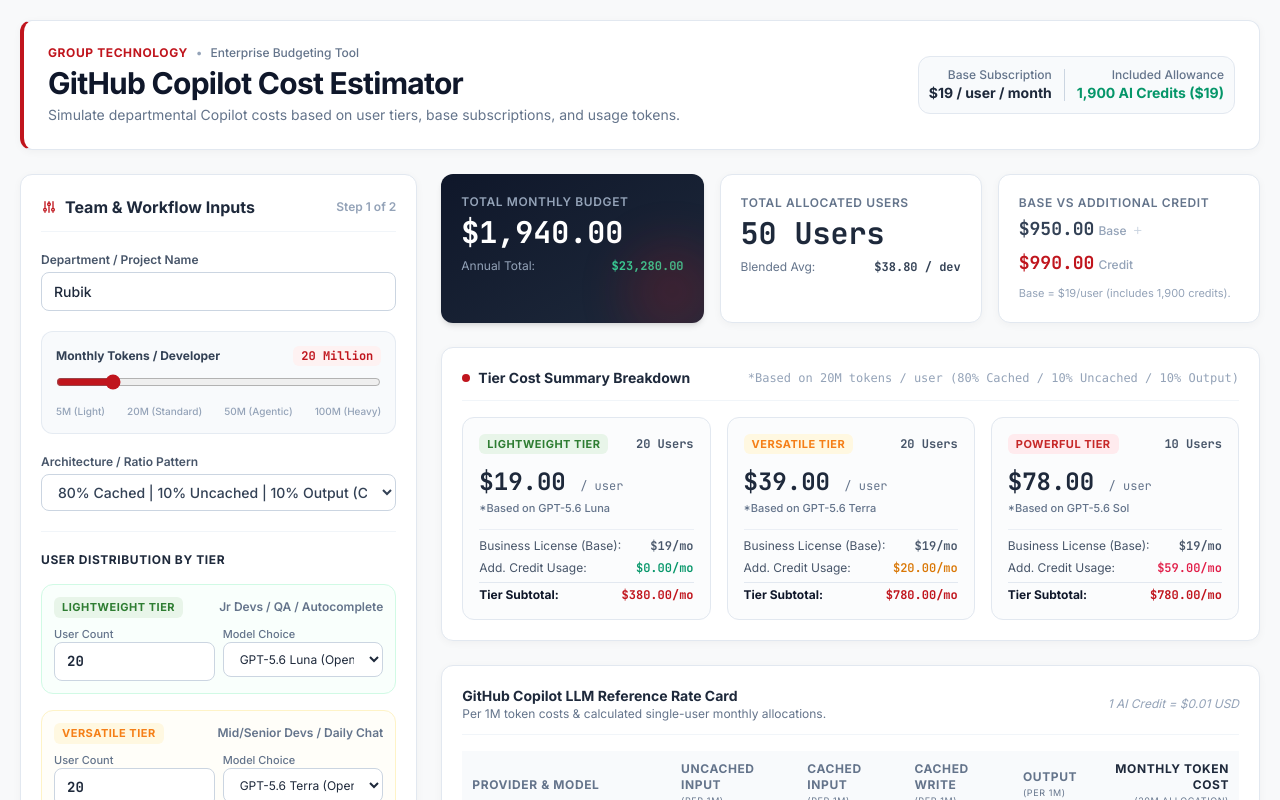
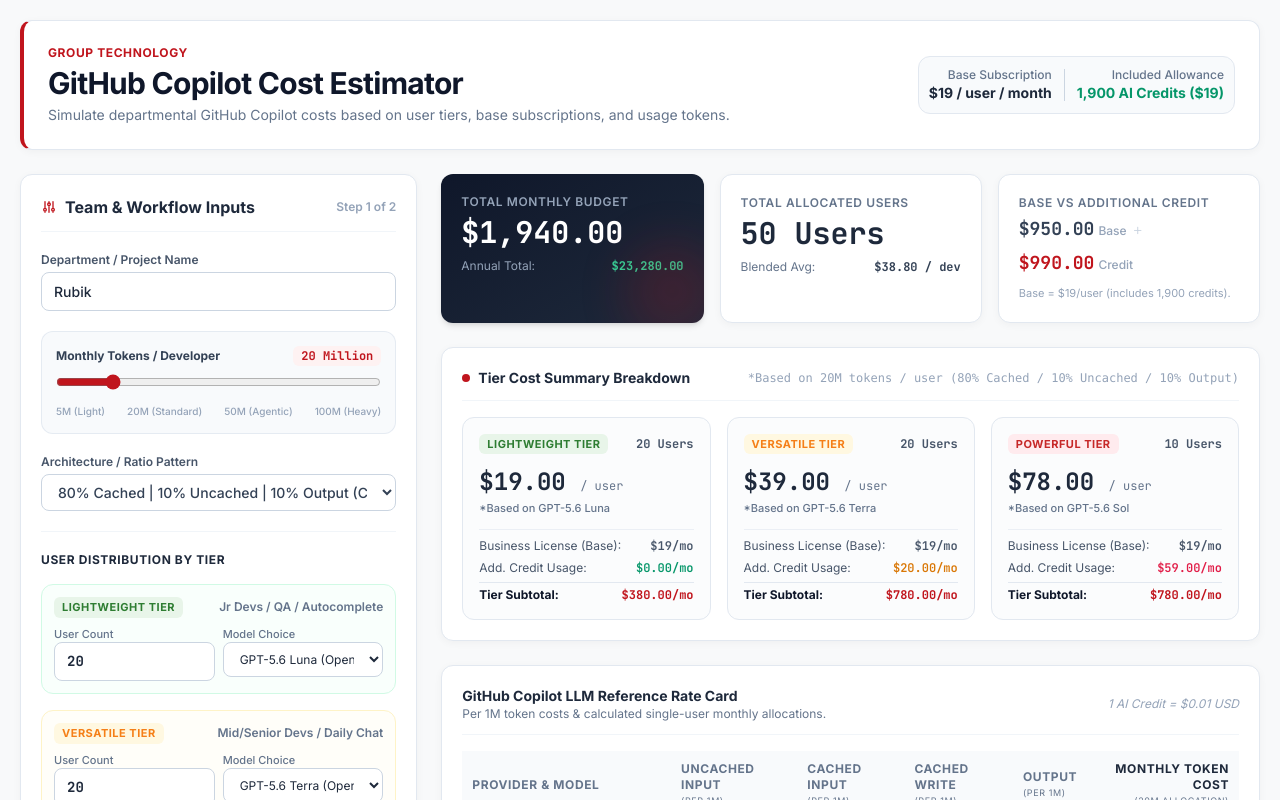
Before and after one commit to cftan925/copilot-cost-calculator, a plain HTML site: page index.html in a window 1280 px wide. Shown: the top 800 px of the page. Drawn offline with nearby package versions, Linux system fonts and the light colour scheme.

Commit message:
Modify Title

```diff
--- a/index.html
+++ b/index.html
@@ -121,11 +121,9 @@
             <div>
                 <div class="flex items-center gap-2 mb-1">
                     <span class="text-xs font-bold uppercase tracking-wider text-[#c0151d]">Group Technology</span>
-                    <span class="text-xs text-slate-400">•</span>
-                    <span class="text-xs text-slate-500 font-medium">Enterprise Budgeting Tool</span>
                 </div>
                 <h1 class="text-2xl md:text-3xl font-bold text-slate-900 tracking-tight">GitHub Copilot Cost Estimator</h1>
-                <p class="text-sm text-slate-500 mt-1">Simulate departmental Copilot costs based on user tiers, base subscriptions, and usage tokens.</p>
+                <p class="text-sm text-slate-500 mt-1">Simulate departmental GitHub Copilot costs based on user tiers, base subscriptions, and usage tokens.</p>
             </div>
             <div class="flex items-center gap-3 bg-slate-50 p-2.5 rounded-xl border border-slate-200">
                 <div class="text-right">
```
